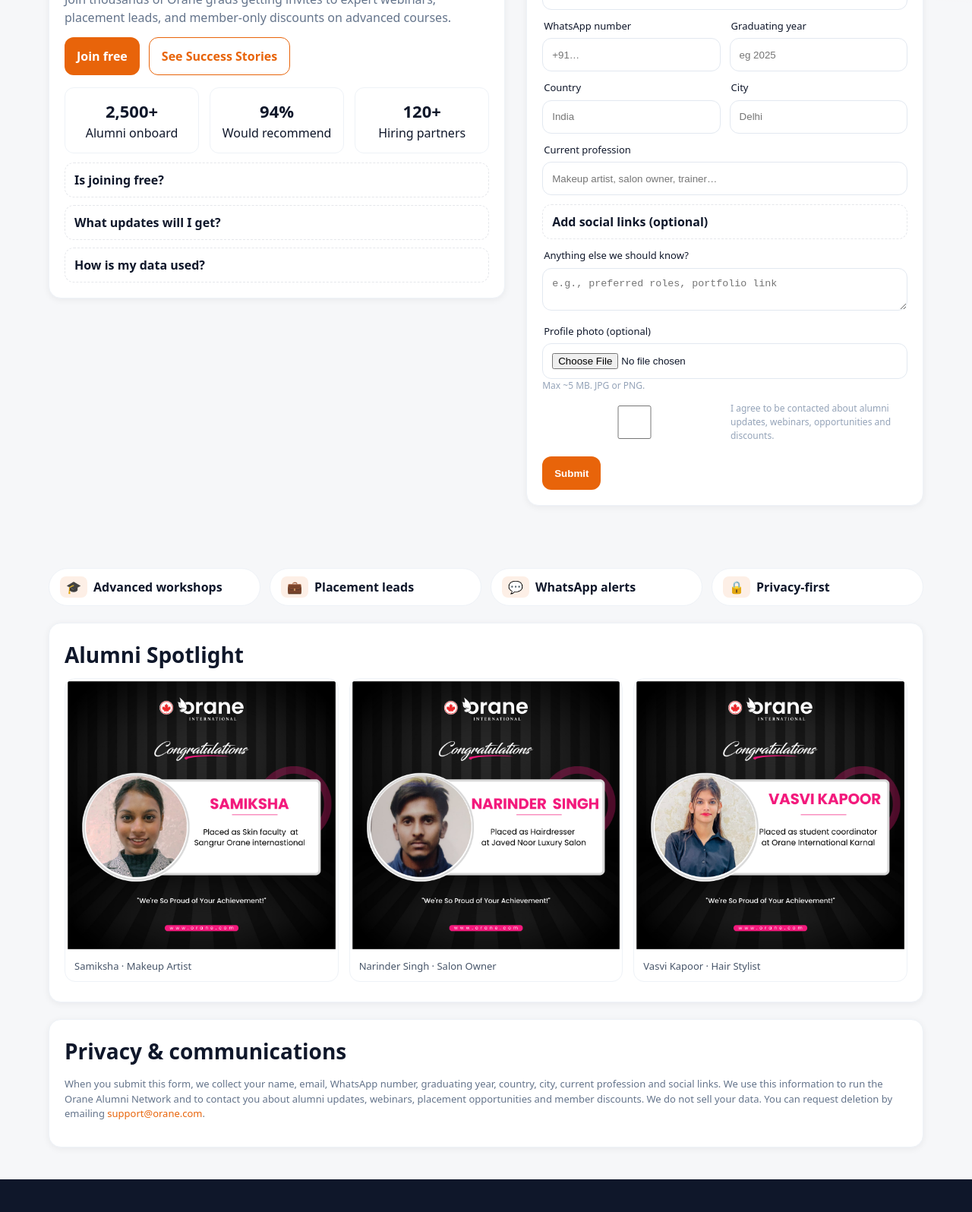
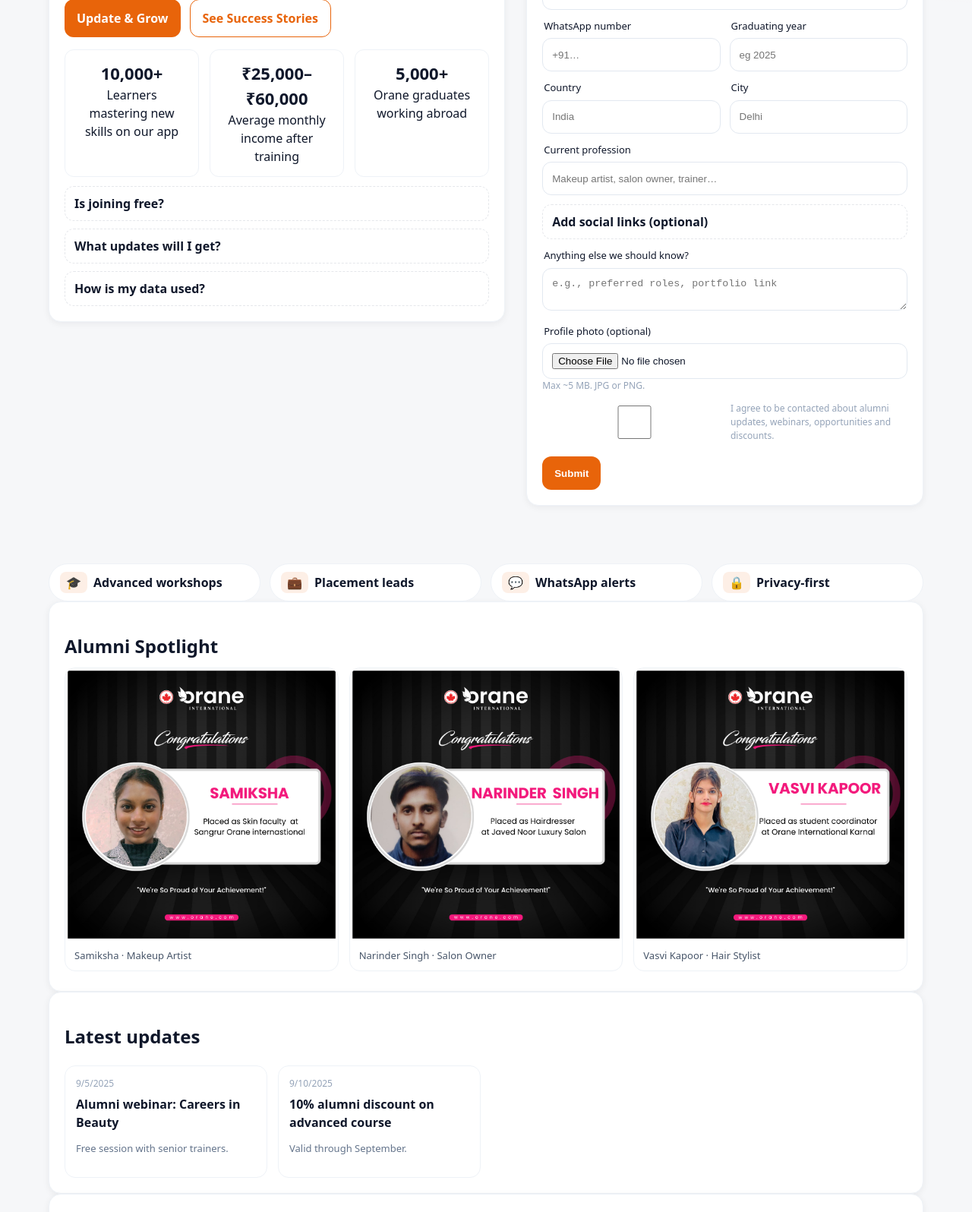
Before and after one commit to oraneit/alumni-site, a plain HTML site: page index.html in a window 1280 px wide. Shown: the part 327-1923 px from the top of the page at 76% size. Drawn offline with Linux system fonts and the light colour scheme.

Commit message:
Remove RSS; load updates from local updates.json

```diff
--- a/index.html
+++ b/index.html
@@ -28,8 +28,8 @@
 
     /* Hero */
     .hero-shell{background:
-        radial-gradient(1200px 400px at 10% -10%, rgba(232,100,10,.08), transparent 60%),
-        radial-gradient(1200px 400px at 110% 10%, rgba(232,100,10,.06), transparent 60%);}
+      radial-gradient(1200px 400px at 10% -10%, rgba(232,100,10,.08), transparent 60%),
+      radial-gradient(1200px 400px at 110% 10%, rgba(232,100,10,.06), transparent 60%);}
     .hero{display:grid;grid-template-columns:1.15fr 1fr;gap:28px;align-items:start;margin:12px 0 20px}
     .hero h1{font-size:clamp(28px,6vw,48px);line-height:1.05;margin:10px 0 8px}
     .hero p{color:var(--muted);margin:10px 0 14px}
@@ -57,17 +57,18 @@
     .chip { display:flex; align-items:center; gap:8px; background:#fff; border:1px solid #eef2f7; border-radius:999px; padding:10px 14px; font-weight:600; color:#0f172a; }
     .chip i { font-style:normal; background:rgba(232,100,10,.1); border-radius:8px; padding:2px 8px; }
 
-    /* Sections */
-    .section{margin:22px 0}
-    .section h2{font-size:clamp(22px,3.8vw,28px);margin:0 0 12px}
-
-    /* Spotlight: simple slider */
-    .spotlight-strip{display:grid;grid-auto-flow:column;grid-auto-columns:minmax(240px, 1fr);gap:14px;overflow-x:auto;padding-bottom:6px;scroll-snap-type:x mandatory}
+    /* Spotlight slider */
+    .spotlight-strip{display:grid;grid-auto-flow:column;grid-auto-columns:minmax(240px,1fr);gap:14px;overflow-x:auto;padding-bottom:6px;scroll-snap-type:x mandatory}
     .spotlight-strip::-webkit-scrollbar{height:8px}
     .spotlight-strip::-webkit-scrollbar-thumb{background:#e5e7eb;border-radius:8px}
     .sp-card{scroll-snap-align:start;background:#fff;border:1px solid #eef2f7;border-radius:14px;overflow:hidden}
     .sp-card img{width:100%;aspect-ratio:1/1;object-fit:cover}
     .sp-card .sp-meta{padding:10px 12px;font-size:13px;color:#475569}
+
+    /* Updates grid */
+    .updates{display:grid;grid-template-columns:repeat(4,1fr);gap:14px}
+    .update{padding:14px;border:1px solid #eef2f7;border-radius:14px;background:#fff}
+    .update time{display:block;color:#94a3b8;font-size:12px;margin-bottom:6px}
 
     /* Footer */
     .footer{color:#6b7280;font-size:13px;margin:22px 0 8px}
@@ -82,6 +83,7 @@
       #signup{align-self:start}
       .form{grid-template-columns:1fr}
       .stats{grid-template-columns:repeat(3,1fr)}
+      .updates{grid-template-columns:repeat(3,1fr)}
       .band-wrap{grid-template-columns:repeat(3,1fr)}
     }
     @media (max-width: 780px){
@@ -90,10 +92,12 @@
       .badge{order:3}
       .cta-row .btn{flex:1}
       .stats{grid-template-columns:1fr 1fr 1fr}
+      .updates{grid-template-columns:repeat(2,1fr)}
       .band-wrap{grid-template-columns:repeat(2,1fr)}
     }
     @media (max-width: 520px){
       .wrap{padding:14px}
+      .updates{grid-template-columns:1fr}
       .band-wrap{grid-template-columns:1fr}
       .logo img{height:36px}
       .btn{width:100%}
@@ -103,7 +107,7 @@
       *{animation:none!important;transition:none!important}
     }
 
-    /* Tiny helpers */
+    /* Collapsible helpers */
     details.disclosure{border:1px dashed #e5e7eb;border-radius:12px;padding:10px 12px}
     details.disclosure summary{cursor:pointer;font-weight:600;list-style:none}
     details.disclosure summary::-webkit-details-marker{display:none}
@@ -246,6 +250,15 @@
       </div>
     </section>
 
+    <!-- LATEST UPDATES -->
+    <section class="section">
+      <div class="card pad">
+        <h2 id="updates">Latest updates</h2>
+        <div id="updates-list" class="updates" aria-live="polite"></div>
+        <div class="notice" id="updates-note">Fetching updates…</div>
+      </div>
+    </section>
+
     <!-- Privacy -->
     <section id="privacy" class="section card pad">
       <h2>Privacy & communications</h2>
@@ -265,7 +278,42 @@
     </div>
   </footer>
 
-  <!-- JS -->
+  <!-- JSON content injector -->
+  <script>
+  (async function () {
+    const getByPath = (obj, path) => path.split('.').reduce((o,k)=>(o||{})[k], obj);
+    let content = {};
+    try {
+      const res = await fetch('content.json', { cache: 'no-store' });
+      if (res.ok) content = await res.json();
+    } catch (e) {}
+    document.querySelectorAll('[data-copy]').forEach(el => {
+      const key = el.getAttribute('data-copy');
+      const val = getByPath(content, key);
+      if (typeof val === 'string') el.textContent = val;
+    });
+    document.querySelectorAll('[data-href]').forEach(el => {
+      const key = el.getAttribute('data-href');
+      const val = getByPath(content, key);
+      if (typeof val === 'string') el.setAttribute('href', val);
+    });
+    document.querySelectorAll('[data-repeat]').forEach(container => {
+      const key = container.getAttribute('data-repeat');
+      const arr = getByPath(content, key);
+      if (Array.isArray(arr)) {
+        container.innerHTML = '';
+        arr.forEach(obj => {
+          const card = document.createElement('article');
+          card.className = 'stat';
+          card.innerHTML = `<b>${obj.value ?? ''}</b><div>${obj.label ?? ''}</div>`;
+          container.appendChild(card);
+        });
+      }
+    });
+  })();
+  </script>
+
+  <!-- Existing site logic -->
   <script>
     // Smooth scroll for "Join free"
     document.getElementById('join-btn')?.addEventListener('click', (e) => {
@@ -294,4 +342,73 @@
     const consent = document.getElementById('consent');
 
     form.addEventListener('submit', async (e) => {
-      e.p
+      e.preventDefault();
+      if (!form.checkValidity() || !consent.checked) {
+        note.textContent = "Please complete all required fields and consent to communications.";
+        form.reportValidity();
+        return;
+      }
+      note.textContent = "Sending…";
+
+      const fd = new FormData(form); // includes file if chosen
+      const file = fd.get('photo');
+      if (file && file.size && file.size > 5 * 1024 * 1024) {
+        note.textContent = "Image too large (max 5 MB).";
+        return;
+      }
+
+      try {
+        await Promise.race([
+          fetch(ENDPOINT, { method: "POST", mode: "no-cors", body: fd }),
+          new Promise(r => setTimeout(r, 1500))
+        ]);
+      } catch(e) {
+        console.warn(e);
+      } finally {
+        form.reset();
+        localStorage.setItem("justJoined","1");
+        window.location.href = "directory.html";
+      }
+    });
+
+    </script>
+</body>
+</html>
+  <!-- Updates from updates.json -->
+  <script>
+    (async () => {
+      const list = document.getElementById('updates-list');
+      const note = document.getElementById('updates-note');
+      if (!list) return;
+      try {
+        const res = await fetch('updates.json?v=2', {cache:'no-store'});
+        const items = await res.json(); // [{title,date,url,summary}]
+        if (!Array.isArray(items) || items.length === 0) throw new Error('no items');
+
+        list.innerHTML = '';
+        items.slice(0,8).forEach(it => {
+          const d = it.date ? new Date(it.date) : null;
+          const dateStr = d ? d.toLocaleDateString() : '';
+          const title = it.url
+            ? `<a href="${it.url}" target="_blank" rel="noopener"><strong>${escapeHtml(it.title||'Update')}</strong></a>`
+            : `<strong>${escapeHtml(it.title||'Update')}</strong>`;
+          const summary = it.summary ? escapeHtml(it.summary) : '';
+          const card = document.createElement('article');
+          card.className = 'update';
+          card.innerHTML = `
+            <time datetime="${d ? d.toISOString() : ''}">${dateStr}</time>
+            ${title}
+            <p class="notice">${summary}</p>
+          `;
+          list.appendChild(card);
+        });
+        if (note) note.textContent = '';
+      } catch {
+        if (note) note.textContent = 'No updates yet.';
+      }
+
+      function escapeHtml(s){
+        return String(s||'').replace(/[&<>"']/g,m=>({"&":"&amp;","<":"&lt;",">":"&gt;",'"':"&quot;","'":"&#39;"}[m]));
+      }
+    })();
+  </script>
```
